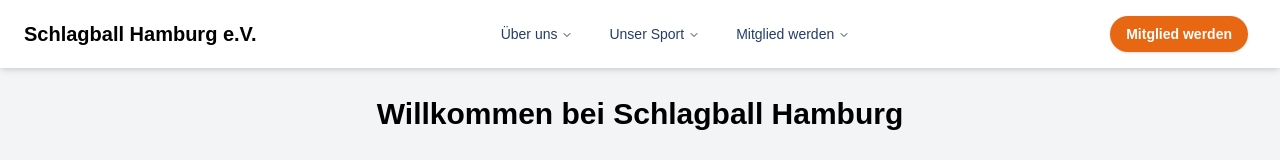
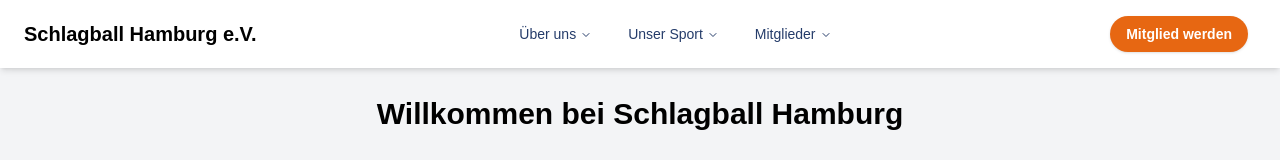
Before and after one commit to casimanodes/verein, a Next.js app: page / in a window 1280 px wide. Shown: the top 160 px of the page. Built offline with nearby package versions, Linux system fonts and the light colour scheme.

Commit message:
more content change header

```diff
--- a/components/main-nav.tsx
+++ b/components/main-nav.tsx
@@ -23,9 +23,9 @@
     title: "Über uns",
     href: "/about",
     items: [
-      { title: "Geschichte", href: "/about#history" },
-      { title: "Vorstand", href: "/about#board" },
-      { title: "Philosophie", href: "/about#philosophy" },
+      { title: "Wer sind Wir", href: "/about#history" },
+      { title: "Cassio / Mateo", href: "/about#board" },
+      { title: "Schlagball Einleitung", href: "/about#philosophy" },
     ],
   },
   {
@@ -33,15 +33,15 @@
     href: "/sport",
     items: [
       { title: "Regeln", href: "/sport#rules" },
-      { title: "Ausrüstung", href: "/sport#equipment" },
+      { title: "wir benutzen", href: "/sport#equipment" },
       { title: "Turniere", href: "/sport#tournaments" },
     ],
   },
   {
-    title: "Mitglied werden",
+    title: "Mitglieder",
     href: "/join",
     items: [
-      { title: "Vorteile", href: "/join#benefits" },
+      { title: "Training", href: "/join#benefits" },
       { title: "Beiträge", href: "/join#fees" },
       { title: "Anmeldung", href: "/join#registration" },
     ],
```
